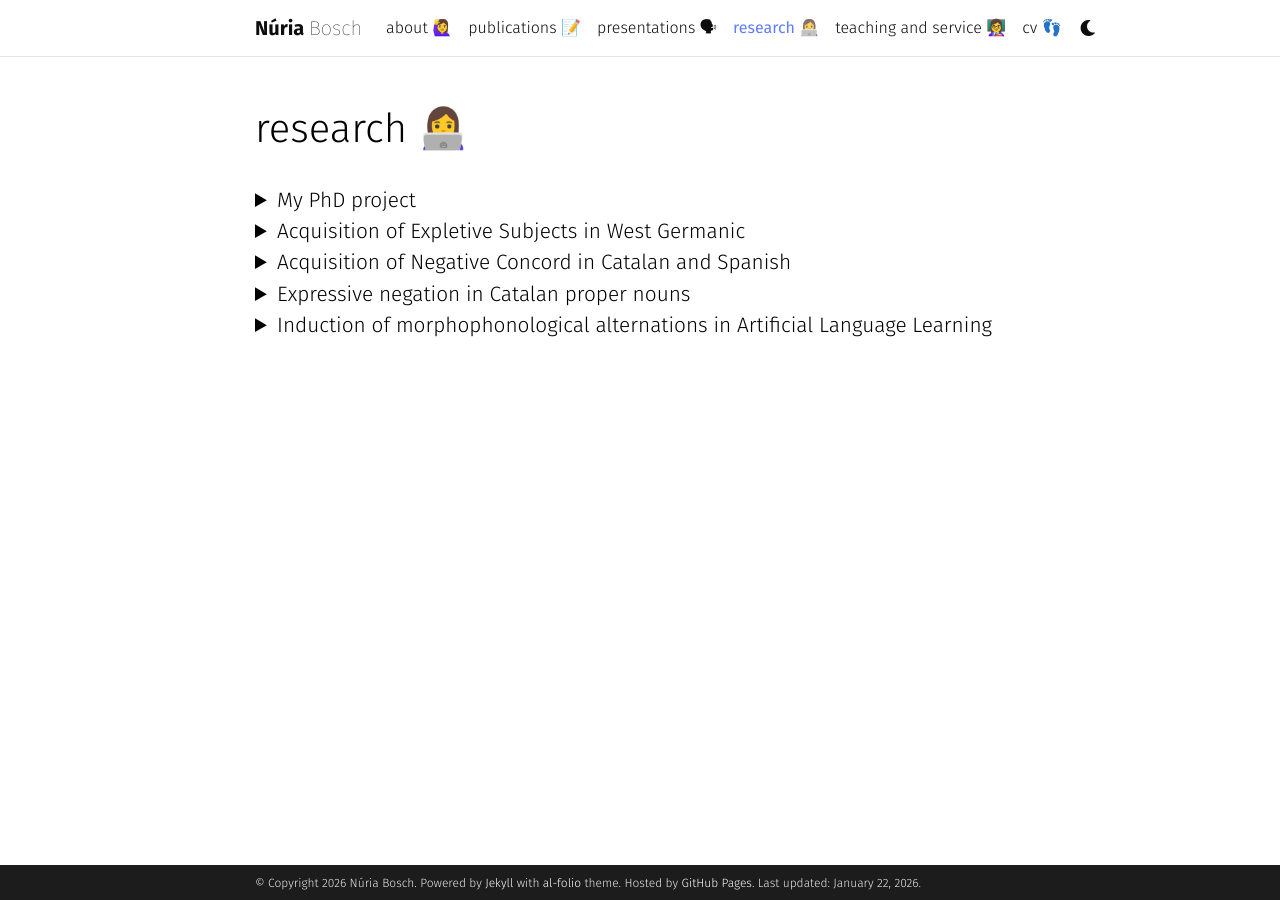
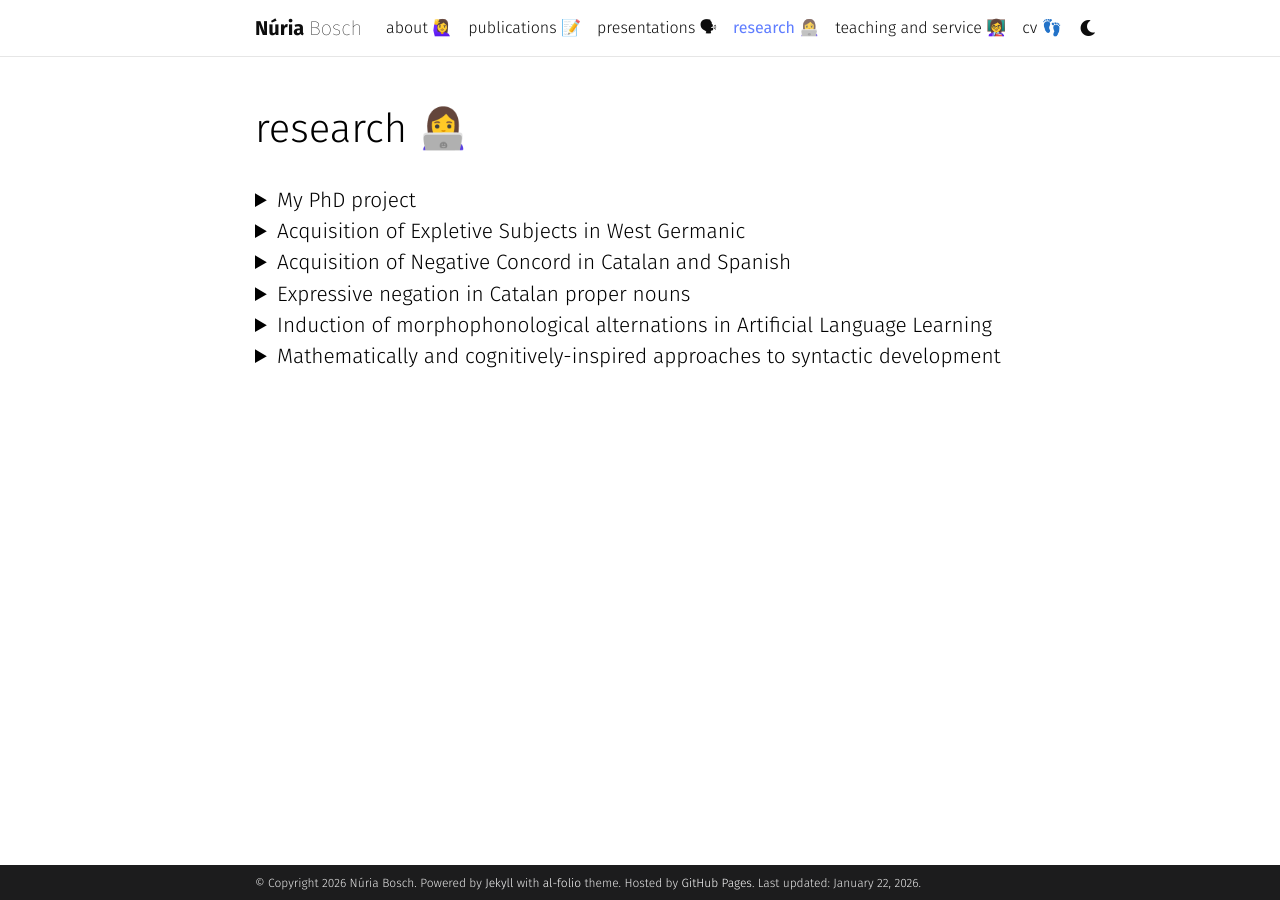
Before and after one commit to nuria-bosch/nuria-bosch.github.io, a Jekyll site: the page built from _pages/projects.md, in a window 1280 px wide. Built offline with Jekyll 4.4.1, drawn with Linux system fonts in a browser that asks for light colours; some web fonts are replaced; comment, search, counter and statistics services are not loaded; a style sheet for code colours, icons or effects is not loaded.

Commit message:
Update projects.md

```diff
--- a/_pages/projects.md
+++ b/_pages/projects.md
@@ -44,4 +44,10 @@
   <p>📝 AMP 2024 proceedings (<a href="https://openpublishing.library.umass.edu/amphonology/article/id/3037/">paper</a>).</p>
 </details>
 
+<details>
+  <summary class="project-title">Mathematically and cognitively-inspired approaches to syntactic development</summary>
+  <p>I dabbled in dynamical systems theory and category theory during my BA and MPhil. I explored how mathematical frameworks such as dynamical systems theory and category theory can contribute more cognitively grounded models of syntactic development. As a proof of concept, I proposed a synthesis between neo-emergentist generative approaches and the category-theoretic model of Evolutive Systems (Ehresmann & Vanbremeersch). </p>
+  <p>📝 MPhil thesis (<a href="[https://openpublishing.library.umass.edu/amphonology/article/id/3037/](https://ling.auf.net/lingbuzz/007418)">thesis</a>); BA thesis (<a href="https://www.mmll.cam.ac.uk/files/copil_14a_1_bosch.pdf">paper</a>).</p>
+</details>
+
 </div>
```
